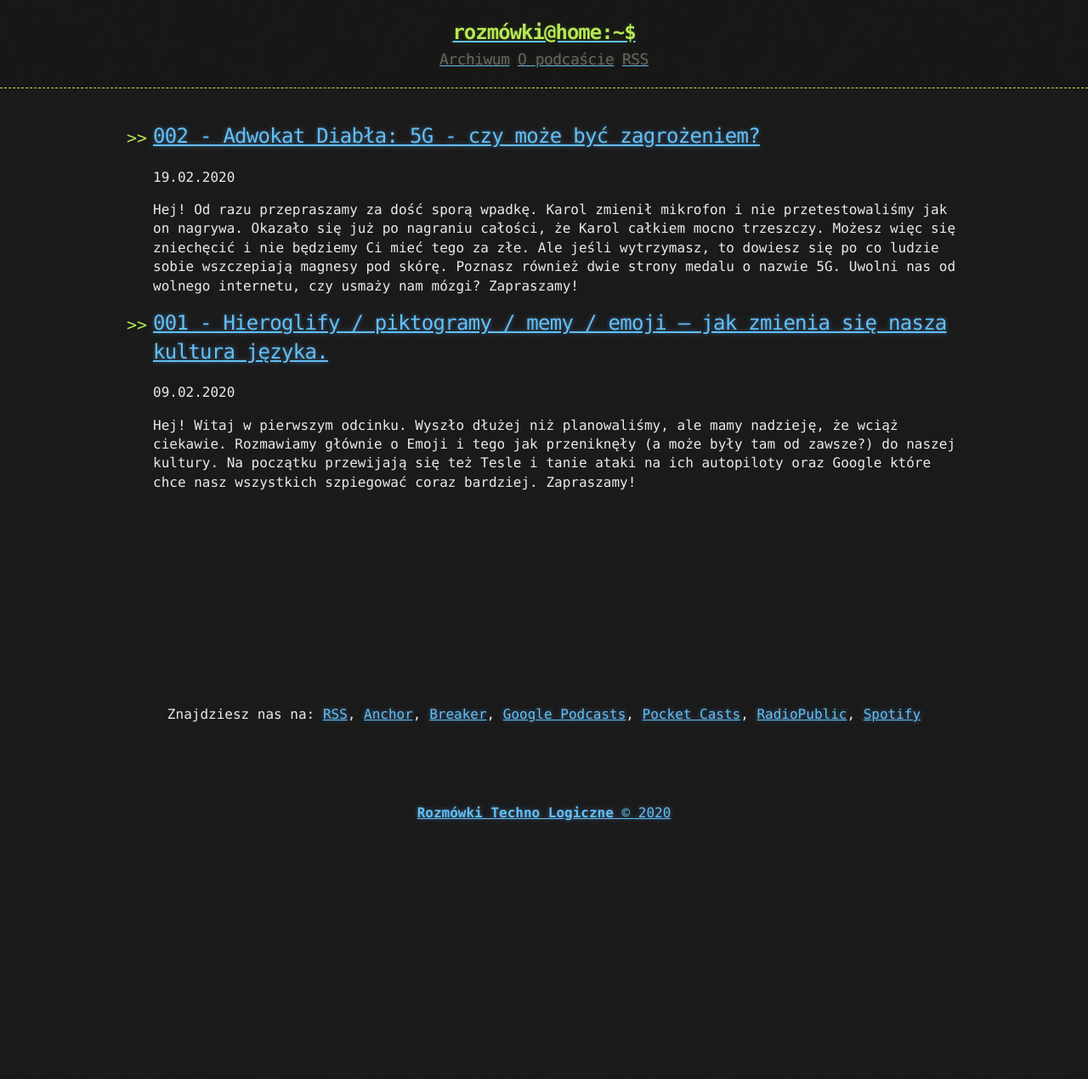
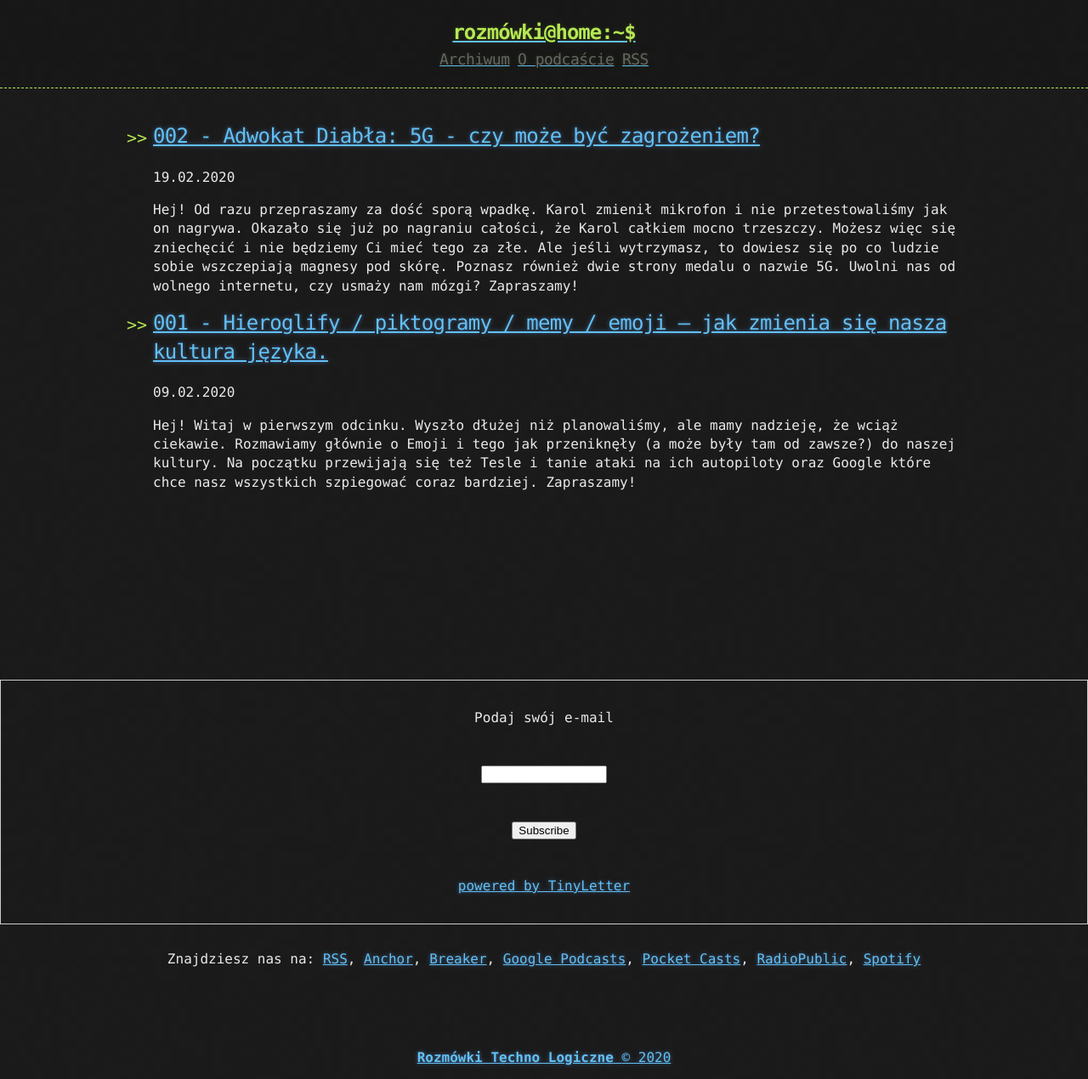
Before and after one commit to QuantumDamage/rozmowki-techno-logiczne, a Jekyll site: the page built from index.html, in a window 1280 px wide. Shown: the whole page at 85% size. Built offline with Jekyll 4.4.1, drawn with Linux system fonts in a browser that asks for light colours; the list of posts is cut into pages by our own code; before the commit the page ends 982 px from its top, so only the background shows below that.

Commit message:
dodałem tiny letter

```diff
--- a/_includes/footer.html
+++ b/_includes/footer.html
@@ -1,4 +1,7 @@
 <footer>
+
+  <form style="border:1px solid #ccc;padding:3px;text-align:center;" action="https://tinyletter.com/rozmowki-techno-logiczne" method="post" target="popupwindow" onsubmit="window.open('https://tinyletter.com/rozmowki-techno-logiczne', 'popupwindow', 'scrollbars=yes,width=800,height=600');return true"><p><label for="tlemail">Podaj swój e-mail</label></p><p><input type="text" style="width:140px" name="email" id="tlemail" /></p><input type="hidden" value="1" name="embed"/><input type="submit" value="Subscribe" /><p><a href="https://tinyletter.com" target="_blank">powered by TinyLetter</a></p></form>
+
   <p>
     Znajdziesz nas na:
     <a href="https://anchor.fm/s/1344c9c0/podcast/rss">RSS</a>,
```
